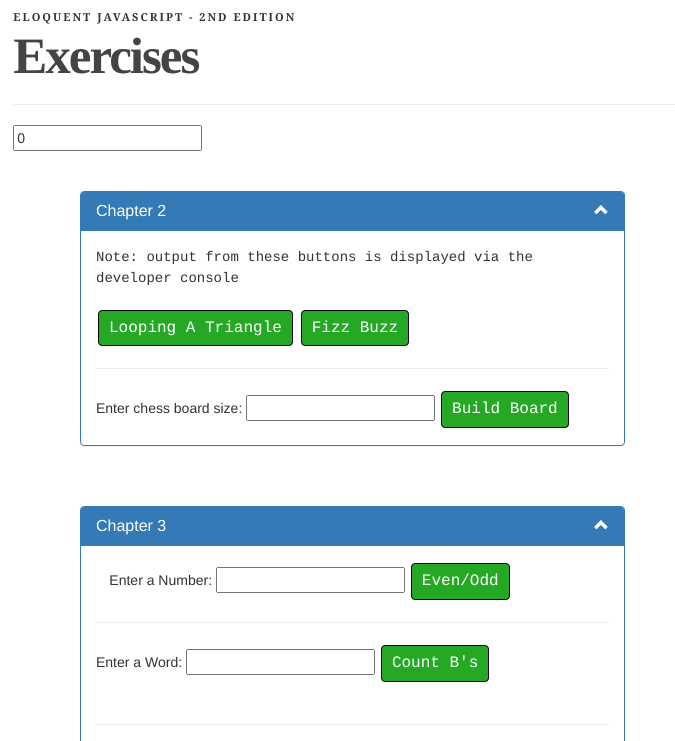
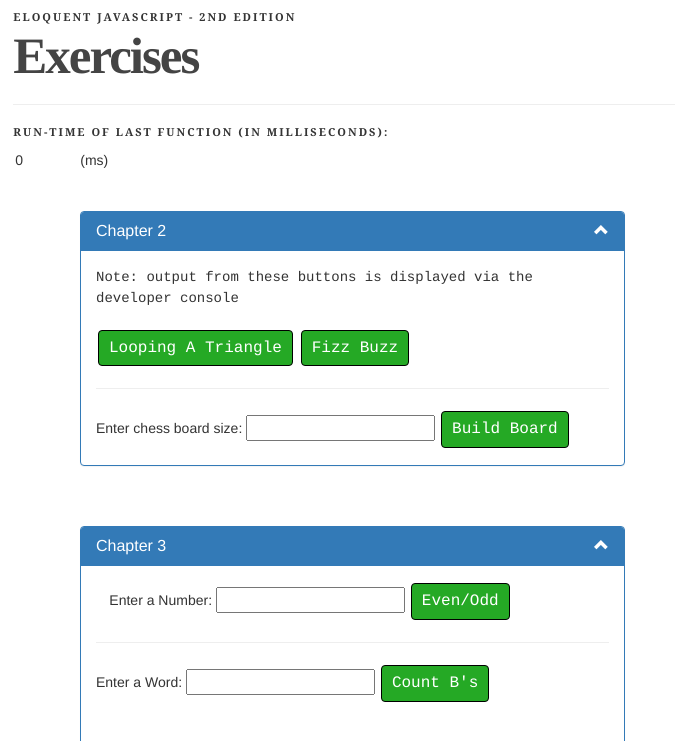
Before and after one commit to ddevlin1/EloquentJS-DD, a plain HTML site: page EloquentJavascript/Index.html in a window 1280 px wide. Both pictures are taken after a click on the button "Looping A Triangle". Shown: the top 741 px of the page, without its empty margins (0-675 px from the left). Drawn offline with nearby package versions, Linux system fonts and the light colour scheme.

Commit message:
added timing to functions

```diff
--- a/EloquentJavascript/Chapter2.js
+++ b/EloquentJavascript/Chapter2.js
@@ -3,13 +3,6 @@ var onMouseClick = function (e) {
 }
 
 document.body.addEventListener("click", onMouseClick);
-
-function callFunction(fName){
-  var t0 = performance.now();
-  window[fName]();
-  var t1 = performance.now();
-  document.getElementById('lblTimer').value = t1-t0;
-}
 
 function onTriangleButtonClick() {
 	var line = "#";
--- a/EloquentJavascript/Index.html
+++ b/EloquentJavascript/Index.html
@@ -22,7 +22,8 @@
       Exercises
     </h1>
     <hr>
-  <input type="text" id="lblTimer"></input>
+	<h6>Run-Time of last function (in milliseconds):</h6>
+  <input type="text" style="border:none" id="lblTimer" size="5"></input> (ms)
   <div class="container">
     <div class="row">
       <div class="col-md-6">
--- a/EloquentJavascript/OtherFunctions.js
+++ b/EloquentJavascript/OtherFunctions.js
@@ -10,3 +10,11 @@ $(document).on('click', '.panel-heading span.clickable', function (e) {
 		$this.find('i').removeClass('glyphicon-chevron-down').addClass('glyphicon-chevron-up');
 	}
 })
+
+
+function callFunction(fName){
+  var t0 = performance.now();
+  window[fName]();
+  var t1 = performance.now();
+  document.getElementById('lblTimer').value = Math.round((t1-t0)*1000)/1000;
+}
```
